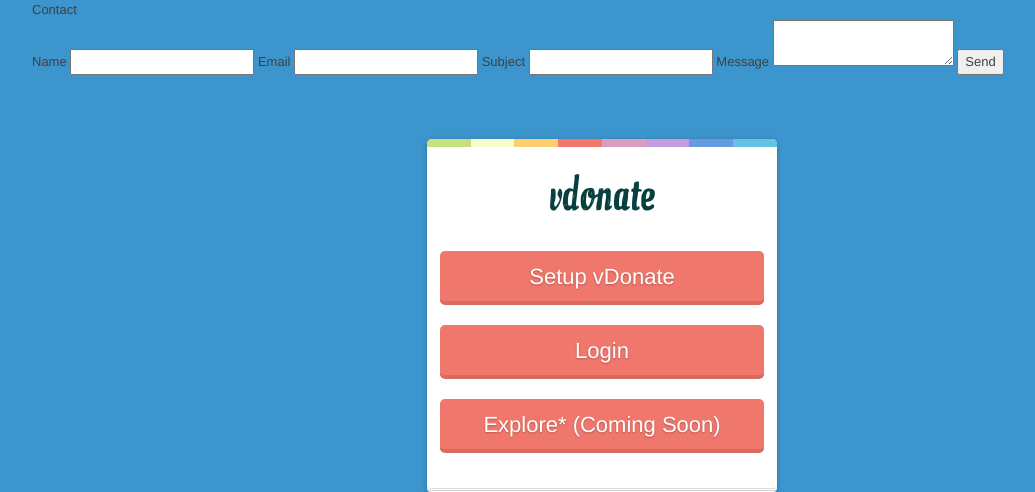
After one commit to ddiddi/vDonate, a Flask app: page /contact in a window 1280 px wide. The commit adds this page. Shown: the top 492 px of the page, without its empty margins (38-1073 px from the left). Run offline with Flask 2, Linux system fonts and the light colour scheme; some libraries are stand-ins or nearby versions.

Commit message:
Contact form with validation test v1

```diff
--- a/master/app.py
+++ b/master/app.py
@@ -1,6 +1,27 @@
-from flask import Flask, render_template
+from flask import Flask, render_template, request
+from wtforms import Form, BooleanField, TextField, PasswordField,SubmitField, TextAreaField, validators
 
 app = Flask(__name__)
+
+
+class ContactForm(Form):
+  name = TextField("Name")
+  email = TextField("Email")
+  subject = TextField("Subject")
+  message = TextAreaField("Message")
+  submit = SubmitField("Send")
+
+@app.route('/contact', methods=['GET', 'POST'])
+def contact():
+    form = ContactForm()
+
+    if request.method == 'POST':
+        return 'Form Posted'
+
+    elif request.method == 'GET':
+           return render_template('contact.html', form = form)
+
+
 @app.route('/')
 def home_page():
 	return render_template('home_page.html')
--- /dev/null
+++ b/master/templates/contact.html
@@ -0,0 +1,21 @@
+{% extends "home_page.html" %}
+
+{% block content %}
+  <h2>Contact</h2>
+  <form action="{{ url_for('contact') }}" method=post>
+
+    {{ form.name.label }}
+    {{ form.name }}
+
+    {{ form.email.label }}
+    {{ form.email }}
+
+    {{ form.subject.label }}
+    {{ form.subject }}
+
+    {{ form.message.label }}
+    {{ form.message }}
+
+    {{ form.submit }}
+  </form>
+{% endblock %}
--- a/master/templates/home_page.html
+++ b/master/templates/home_page.html
@@ -35,8 +35,15 @@
   <!--[if lt IE 9]><script src="//html5shim.googlecode.com/svn/trunk/html5.js"></script><![endif]-->
 </head>
 <body>
+
+
+   <div class="container">
+      {% block content %}
+      {% endblock %}
+    </div>
   <form class="sign-up">
     <h1 class="sign-up-title collapsed" data-toggle="collapse" data-target="#donDesc" style="font-size: 4em"> vdonate </h1>
+
 
    <div id="donDesc" class="collapse" style="padding-top:20px; padding-bottom: 20px;">
    <b>$10 Lorem ipsum dolor sit amet, consectetur adipiscing elit, sed do eiusmod tempor incididunt ut labore et dolore magna aliqua. Ut enim ad minim veniam, quis nostrud exercitation ullamco laboris nisi ut aliquip ex ea commodo consequat. Duis aute irure dolor in reprehenderit in voluptate velit esse cillum dolore eu fugiat nulla pariatur. Excepteur sint occaecat cupidatat non proident, sunt in culpa qui officia deserunt mollit anim id est laborum.$10 Lorem ipsum dolor sit amet, consectetur adipiscing elit, sed do eiusmod tempor incididunt ut labore et dolore magna aliqua. Ut enim ad minim veniam, quis nostrud exercitation ulla aasd</div>
```
Also changed, not shown: master/forms.py (added, +8 -0 lines).
